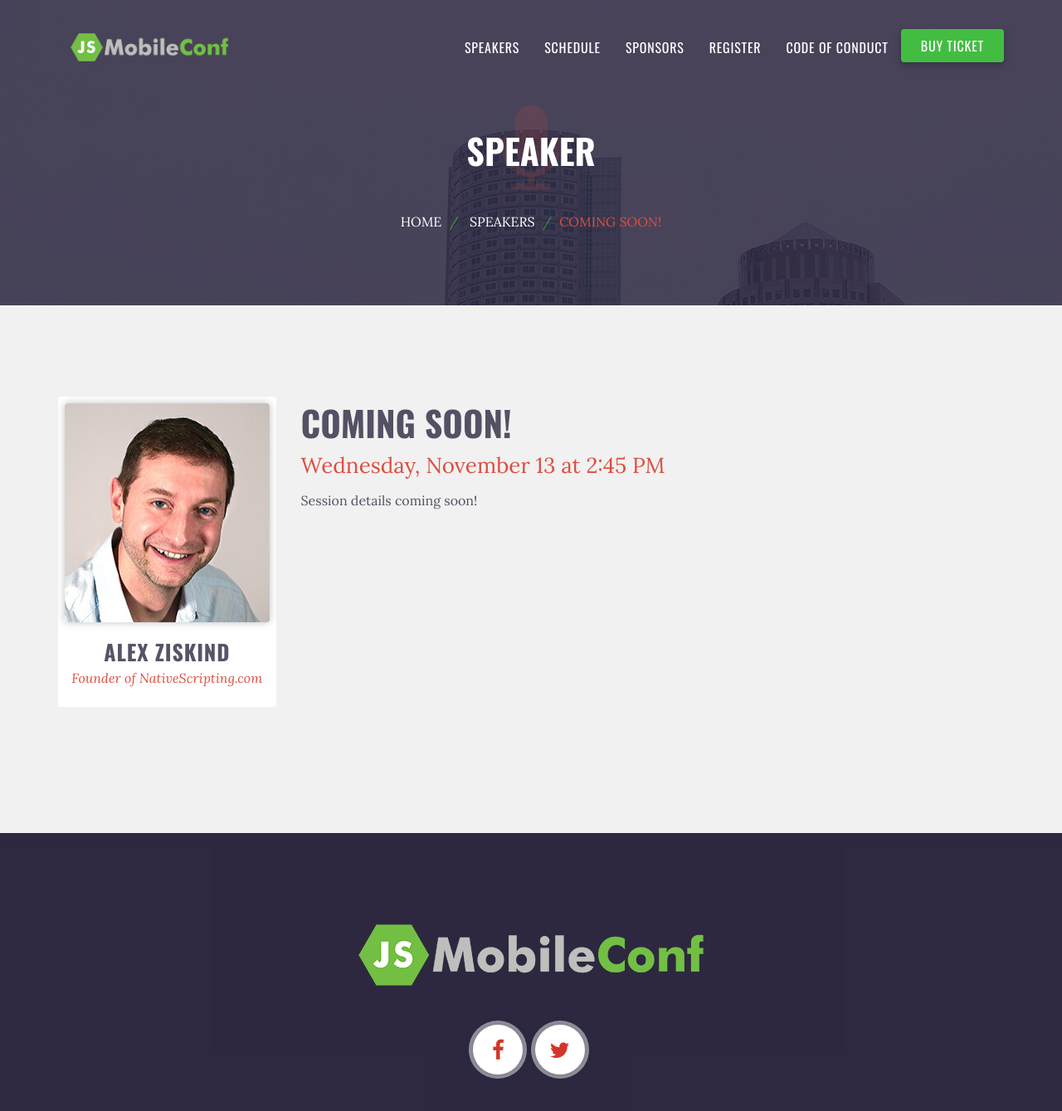
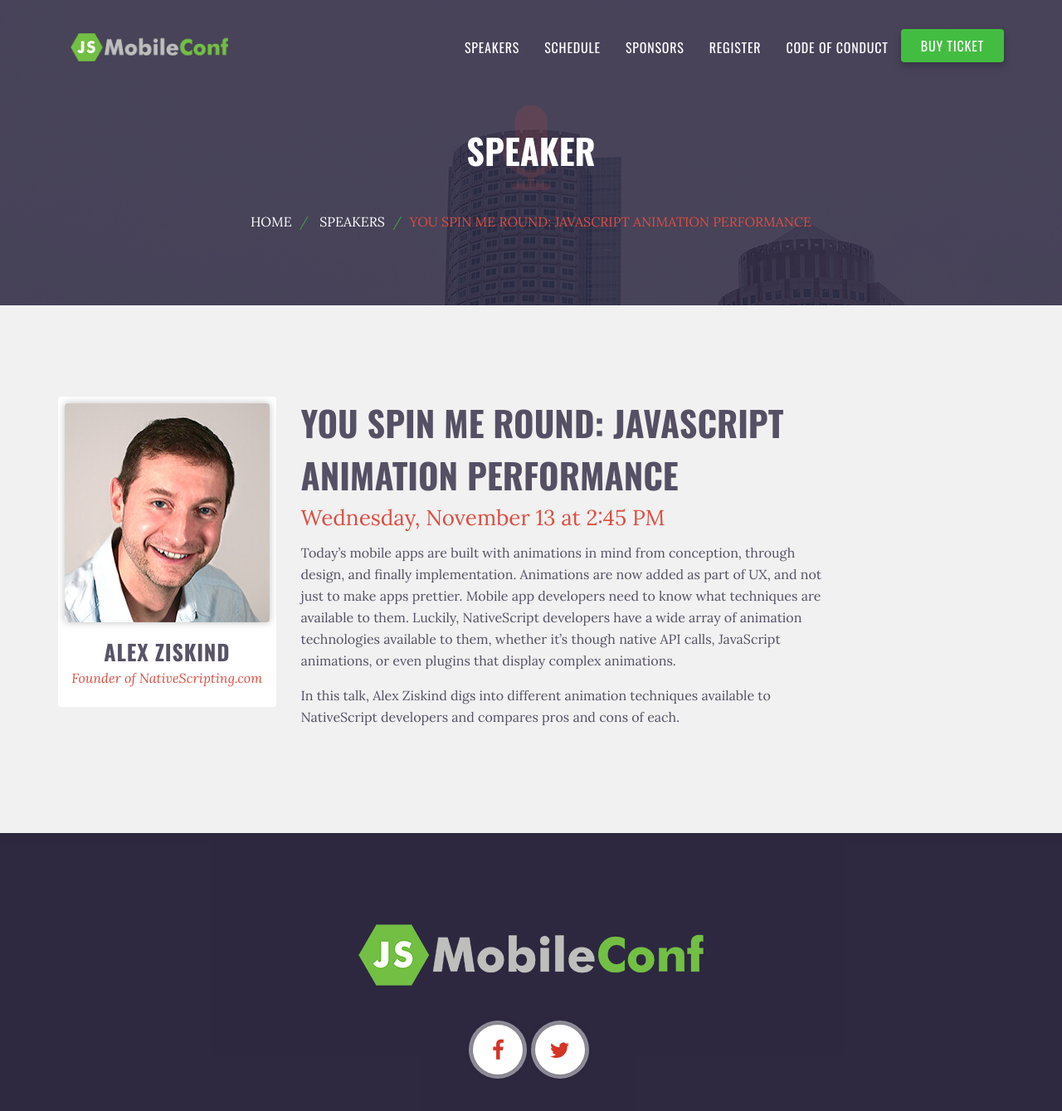
Before and after one commit to remotesynth/jsMobileConf, a Jekyll site: the page built from schedule/session-ziskind.md, in a window 1280 px wide and 1400 px high. Shown: the top 1339 px of the window at 83% size. Built offline with Jekyll 4.4.1, drawn with Linux system fonts in a browser that asks for light colours.

Commit message:
alex session and new speaker ishan

```diff
--- a/schedule/session-ziskind.md
+++ b/schedule/session-ziskind.md
@@ -5,9 +5,11 @@ day: 2
 track: 1
 start: '1445'
 starttime: '2:45 PM'
-title: 'Coming Soon!'
+title: 'You Spin Me Round: JavaScript Animation Performance'
 speaker-last-name: Ziskind
-short-description: ''
+short-description: 'In this talk, Alex Ziskind digs into different animation techniques available to NativeScript developers and compares pros and cons of each.'
 ---
 
-Session details coming soon!
+Today's mobile apps are built with animations in mind from conception, through design, and finally implementation. Animations are now added as part of UX, and not just to make apps prettier. Mobile app developers need to know what techniques are available to them. Luckily, NativeScript developers have a wide array of animation technologies available to them, whether it’s though native API calls, JavaScript animations, or even plugins that display complex animations.
+
+In this talk, Alex Ziskind digs into different animation techniques available to NativeScript developers and compares pros and cons of each.
```
Also changed, not shown: schedule/session-anand.md (added, +13 -0 lines), speakers/ishan-anand.md (added, +12 -0 lines), assets/img/speakers/ishan-anand.jpg (added).
